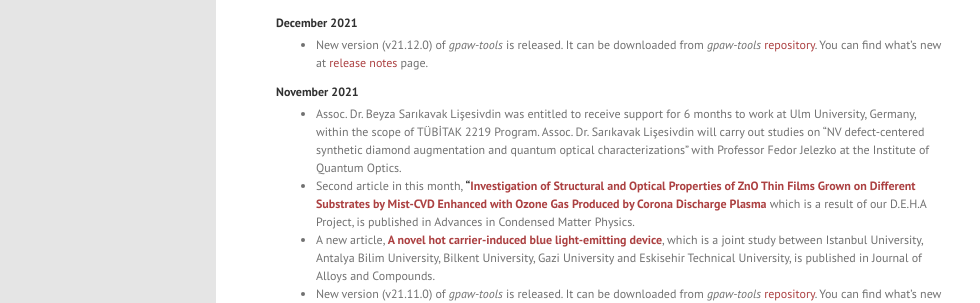
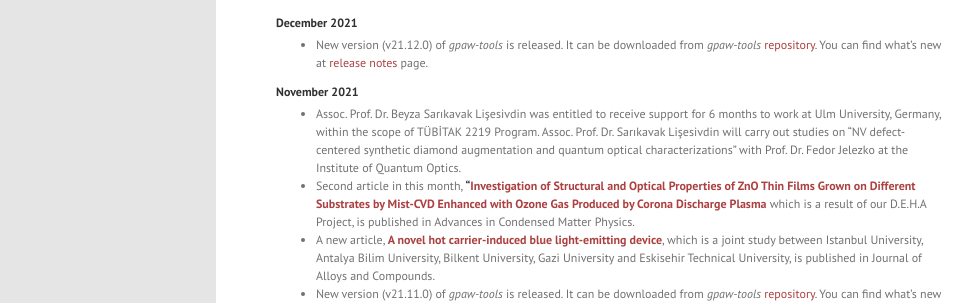
Before and after one commit to lrgresearch/oldwebsite, a Jekyll site: the page built from index.md, in a window 1280 px wide and 900 px high. Shown: the part 386-689 px from the top of the window, without its empty margins (0-980 px from the left). Built offline with Jekyll 4.4.1, drawn with Linux system fonts in a browser that asks for light colours; the list of posts is cut into pages by our own code.

Commit message:
Update index.md

```diff
--- a/index.md
+++ b/index.md
@@ -11,7 +11,7 @@ layout: page
 
 #### November 2021
 
-* Assoc. Dr. Beyza Sarıkavak Lişesivdin was entitled to receive support for 6 months to work at Ulm University, Germany, within the scope of TÜBİTAK 2219 Program. Assoc. Dr. Sarıkavak Lişesivdin will carry out studies on “NV defect-centered synthetic diamond augmentation and quantum optical characterizations” with Professor Fedor Jelezko at the Institute of Quantum Optics.
+* Assoc. Prof. Dr. Beyza Sarıkavak Lişesivdin was entitled to receive support for 6 months to work at Ulm University, Germany, within the scope of TÜBİTAK 2219 Program. Assoc. Prof. Dr. Sarıkavak Lişesivdin will carry out studies on “NV defect-centered synthetic diamond augmentation and quantum optical characterizations” with Prof. Dr. Fedor Jelezko at the Institute of Quantum Optics.
 * Second article in this month, **"[Investigation of Structural and Optical Properties of ZnO Thin Films Grown on Different Substrates by Mist-CVD Enhanced with Ozone Gas Produced by Corona Discharge Plasma](https://doi.org/10.1155/2021/1130829)** which is a result of our D.E.H.A Project, is published in  Advances in Condensed Matter Physics.
 * A new article, **[A novel hot carrier-induced blue light-emitting device](https://doi.org/10.1016/j.jallcom.2021.160511)**, which is a  joint study between  Istanbul University, Antalya Bilim University, Bilkent University, Gazi University and Eskisehir Technical University, is published in Journal of Alloys and Compounds.
 * New version (v21.11.0) of *gpaw-tools* is released. It can be downloaded from *gpaw-tools* [repository](https://github.com/lrgresearch/gpaw-tools). You can find what's new at [release notes](https://www.lrgresearch.org/gpaw-tools/releasenotes/#version-21110) page.
```
